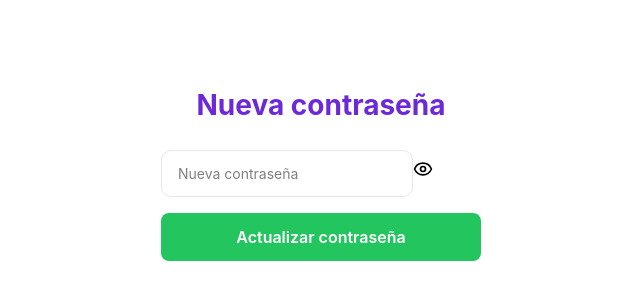
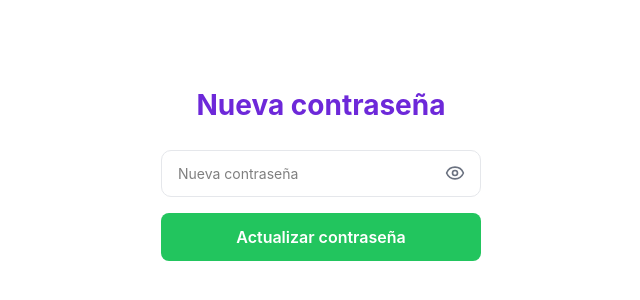
Before and after one commit to JustinPaladines/Sistema_Reservas_Biblioteca, a React app in the folder frontend/: page /ActualizarContrasena in a window 1280 px wide. Shown: the part 228-528 px from the top of the page, without its empty margins (319-959 px from the left). Built offline with nearby package versions, Linux system fonts and the light colour scheme; no server answers; the HTML template or start-up script is replaced by a standard one.

Commit message:
estilos de contraseña visibles implementados

```diff
--- a/frontend/src/styles/actualizarContrasena.css
+++ b/frontend/src/styles/actualizarContrasena.css
@@ -1,9 +1,3 @@
-/* src/styles/actualizarContrasena.css */
-
-/*
-   1. CONTENEDOR PRINCIPAL
-   Ocupa toda la pantalla y centra el formulario
-    */
 .actualizar-container {
   width: 100vw;
   min-height: 100vh;
@@ -17,10 +11,6 @@
   padding: 20px;
 }
 
-/*
-   2. ESTRUCTURA DEL FORMULARIO
-   Controla el ancho máximo y el espacio entre elementos
-    */
 .actualizar-form {
   display: flex;
   flex-direction: column;
@@ -29,9 +19,6 @@
   max-width: 320px;
 }
 
-/*
-   3. ESTILOS DEL TÍTULO
-  */
 .actualizar-title {
   font-size: 1.75rem;
   font-weight: bold;
@@ -40,13 +27,16 @@
   text-align: center;
 }
 
-/*
-   4. CAMPOS DE ENTRADA (INPUTS) y sus Estados
-   Diseño de la caja de texto y su efecto visual al hacer clic
-    */
+.actualizar-input-wrapper {
+  position: relative;
+  width: 100%;
+}
+
 .actualizar-input {
+  width: 100%;
+  box-sizing: border-box;
   border: 1px solid #E5E7EB;
-  padding: 0.75rem 1rem;
+  padding: 0.75rem 3rem 0.75rem 1rem;
   border-radius: 10px;
   color: #000;
   font-size: 0.875rem;
@@ -59,10 +49,31 @@
   border-color: #6D28D9;
 }
 
-/*
-   5. BOTÓN DE ACCIÓN y sus Estados
-   Diseño base (verde), efecto hover (pasar el mouse) y deshabilitado
-    */
+.actualizar-toggle {
+  position: absolute;
+  top: 50%;
+  right: 0.75rem;
+  transform: translateY(-50%);
+  display: flex;
+  align-items: center;
+  justify-content: center;
+  padding: 4px;
+  border: none;
+  border-radius: 6px;
+  background: transparent;
+  color: #6B7280;
+  cursor: pointer;
+}
+
+.actualizar-toggle:hover {
+  color: #6D28D9;
+}
+
+.actualizar-toggle:focus-visible {
+  outline: 2px solid #6D28D9;
+  outline-offset: 2px;
+}
+
 .actualizar-button {
   background-color: #22C55E;
   color: #ffffff;
@@ -84,10 +95,6 @@
   cursor: not-allowed;
 }
 
-/*
-   6. TEXTO DE NOTIFICACIÓN / MENSAJES
-   Alertas informativas que aparecen debajo del botón
-   */
 .actualizar-mensaje {
   margin-top: 0.5rem;
   font-size: 0.875rem;
```
